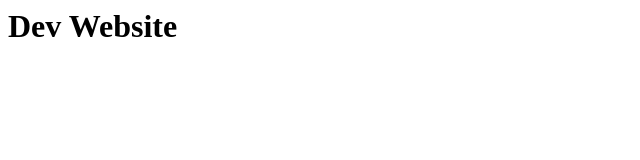
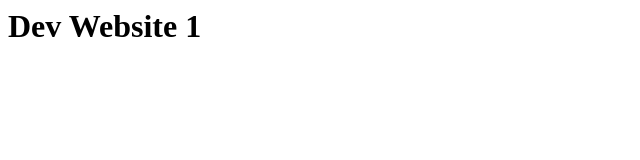
Before and after one commit to prakashpattambi/gitrepo1, a plain HTML site: page index.html in a window 1280 px wide. Shown: the full height of the page, 0-640 px from the left. Drawn offline with Linux system fonts and the light colour scheme.

Commit message:
Update index.html

```diff
--- a/index.html
+++ b/index.html
@@ -1,5 +1,5 @@
 <html>
 <h1>
-Dev Website
+Dev Website 1
 </h1>
 </html>
```
